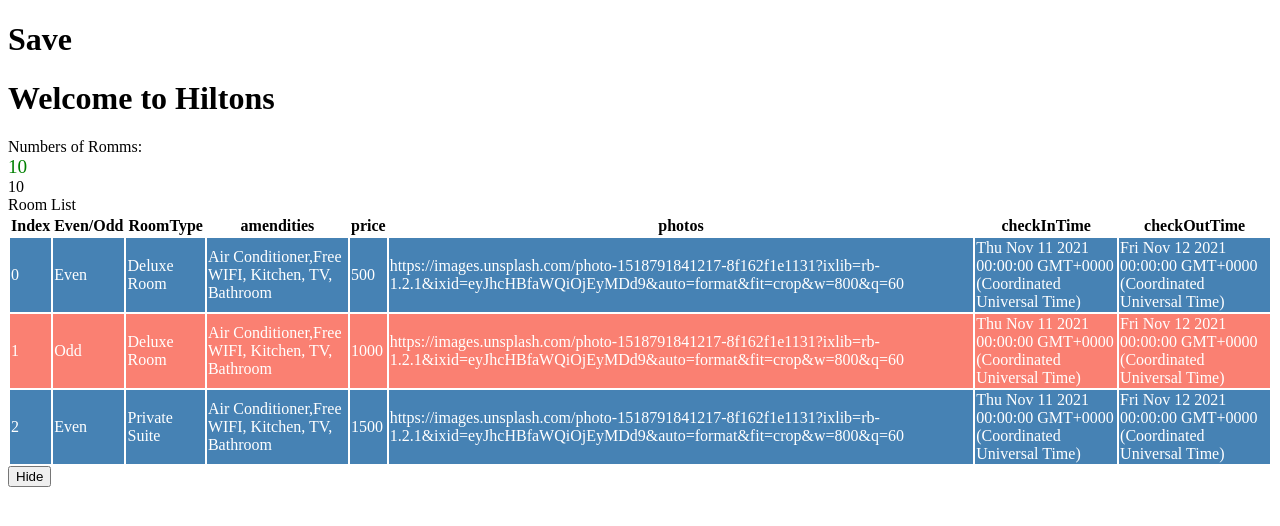
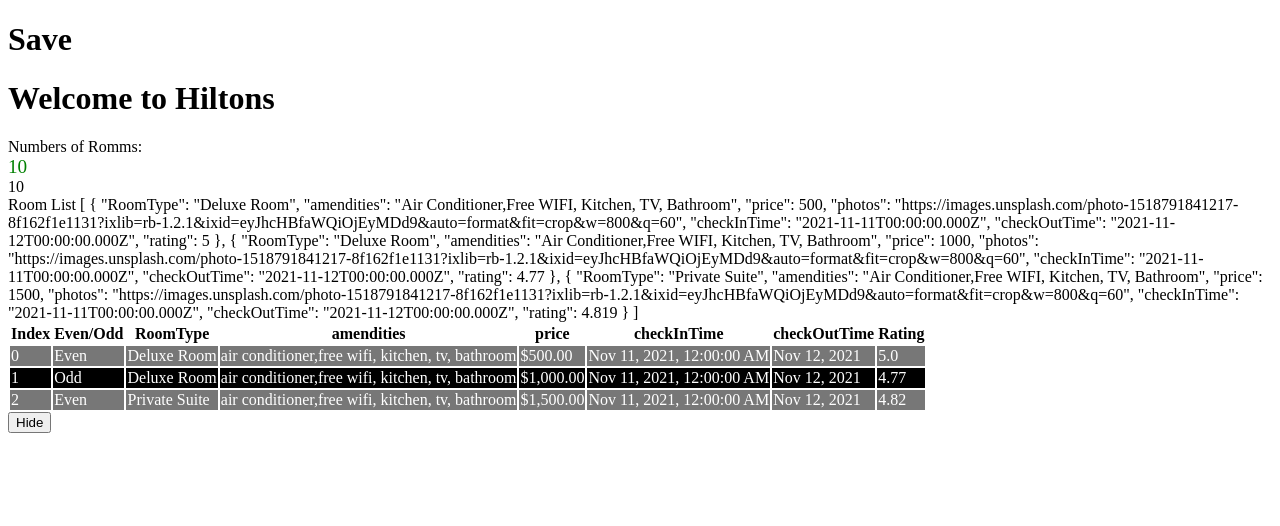
Before and after one commit to GunPkate/angular_101, an Angular app: page / in a window 1280 px wide. Shown: the top 526 px of the page. Built offline with nearby package versions, Linux system fonts and the light colour scheme.

Commit message:
pipes data format

```diff
--- a/projects/hotelinventory/src/app/rooms/rooms.component.html
+++ b/projects/hotelinventory/src/app/rooms/rooms.component.html
@@ -8,7 +8,7 @@
 <!-- <div *ngIf="rooms.availableRooms > 0"> -->
 <div *ngIf="(rooms.availableRooms>0 )">
     Room List
-    <!-- {{roomsList}} -->
+    {{roomsList | json}}
     <table>
         <tr>
             <th>Index</th>
@@ -16,19 +16,22 @@
             <th>RoomType         </th>
             <th>amendities       </th>
             <th>price        </th>
-            <th>photos       </th>
+            <!-- <th>photos       </th> -->
             <th>checkInTime      </th>
             <th>checkOutTime         </th>
+            <th>Rating         </th>
         </tr>
-        <tr [ngClass]="e? 'even': 'odd'" *ngFor="let room of roomsList; let e =even; let o = odd; let i =index;">
+        <tr [ngClass]="e? 'even': 'odd' " *ngFor="let room of roomsList ; let e =even; let o = odd; let i =index;">
+        <!-- <tr [ngClass]="e? 'even': 'odd' " *ngFor="let room of roomsList  | slice : 0:1; let e =even; let o = odd; let i =index;"> -->
             <td>{{i}}</td>
             <td>{{e?"Even":"Odd"}}</td>
             <td>{{room.RoomType}}</td>
-            <td>{{room.amendities}}</td>
-            <td>{{room.price}}</td>
-            <td>{{room.photos}}</td>
-            <td>{{room.checkInTime}}</td>
-            <td>{{room.checkOutTime}}</td>
+            <td>{{room.amendities | lowercase}}</td>
+            <td>{{room.price | currency}}</td>
+            <!-- <td>{{room.photos}}</td> -->
+            <td>{{room.checkInTime | date :"medium"}}</td>
+            <td>{{room.checkOutTime | date}}</td>
+            <td>{{room.rating | number :'1.1-2'}}</td>
         </tr>
     </table>
 </div>
--- a/projects/hotelinventory/src/app/rooms/rooms.component.scss
+++ b/projects/hotelinventory/src/app/rooms/rooms.component.scss
@@ -1,8 +1,8 @@
 .even {
-  background-color: steelblue;
+  background-color: #777;
   color: white;
 }
 .odd {
-  background-color: salmon;
+  background-color: black;
   color: white;
 }
--- a/projects/hotelinventory/src/app/rooms/rooms.component.ts
+++ b/projects/hotelinventory/src/app/rooms/rooms.component.ts
@@ -24,6 +24,7 @@ export class RoomsComponent implements OnInit {
         'https://images.unsplash.com/photo-1518791841217-8f162f1e1131?ixlib=rb-1.2.1&ixid=eyJhcHBfaWQiOjEyMDd9&auto=format&fit=crop&w=800&q=60',
       checkInTime: new Date('11-Nov-2021'),
       checkOutTime: new Date('12-Nov-2021'),
+      rating: 5
     },
     {
       RoomType: 'Deluxe Room',
@@ -33,6 +34,7 @@ export class RoomsComponent implements OnInit {
         'https://images.unsplash.com/photo-1518791841217-8f162f1e1131?ixlib=rb-1.2.1&ixid=eyJhcHBfaWQiOjEyMDd9&auto=format&fit=crop&w=800&q=60',
       checkInTime: new Date('11-Nov-2021'),
       checkOutTime: new Date('12-Nov-2021'),
+      rating: 4.77
     },
     {
       RoomType: 'Private Suite',
@@ -42,6 +44,7 @@ export class RoomsComponent implements OnInit {
         'https://images.unsplash.com/photo-1518791841217-8f162f1e1131?ixlib=rb-1.2.1&ixid=eyJhcHBfaWQiOjEyMDd9&auto=format&fit=crop&w=800&q=60',
       checkInTime: new Date('11-Nov-2021'),
       checkOutTime: new Date('12-Nov-2021'),
+      rating: 4.819
     },
   ];
   constructor() {}
--- a/projects/hotelinventory/src/app/rooms/rooms.ts
+++ b/projects/hotelinventory/src/app/rooms/rooms.ts
@@ -11,4 +11,5 @@ export interface RoomList {
   photos: string;
   checkInTime: Date;
   checkOutTime: Date;
+  rating?: number;
 }
```
Also changed, not shown: 1 other file (tests, documents, lock files or other folders).
